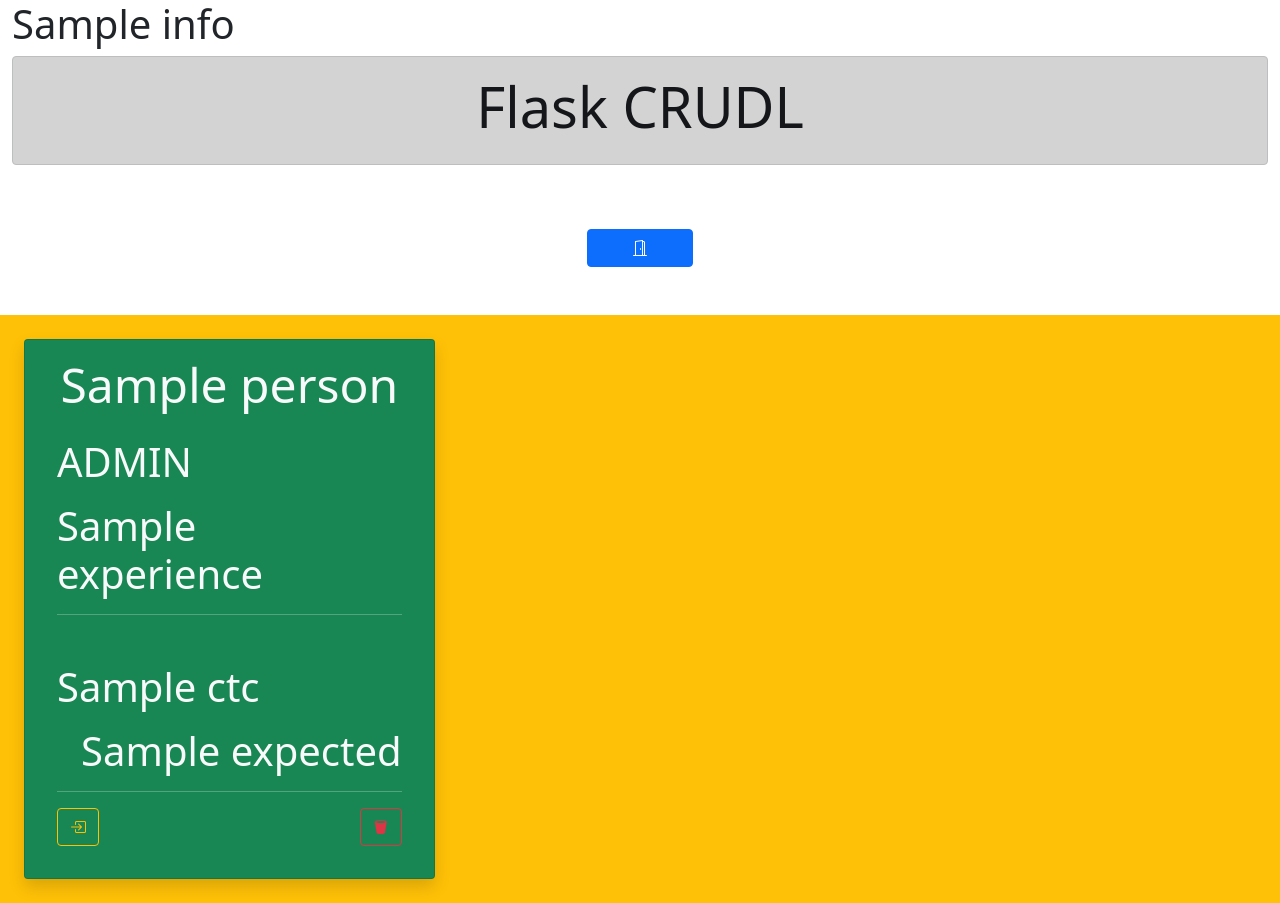
After one commit to razzaksr/BhuvanaFlask, a Flask app: template backendbase/templates/listing.html in a window 1280 px wide. The commit adds this page. Run offline with Flask 2, Linux system fonts and the light colour scheme; the template is opened without the code that fills it: most values are stand-ins (such as "Sample title", 1, 10 or a date in 2020); some libraries are stand-ins or nearby versions.

Commit message:
flask create list over

```diff
--- /dev/null
+++ b/backendbase/templates/listing.html
@@ -0,0 +1,29 @@
+{%extends 'parent.html'%}
+    {%block users%}
+        <a class="btn btn-primary col-1 float-start m-5" href="/new">
+            <i class="bi bi-door-open"></i>
+        </a>
+        <div class="d-flex flex-row flex-nowrap overflow-auto p-4 bg-warning">
+            {%for x in every%}
+                <div class="col-lg-4 col-md-6 col-sm-12 card bg-success text-light p-3 me-3 shadow">
+                    <h1 class="card-title display-5 text-center">{{x.person}}</h1>
+                    <div class="card-body">
+                        <p class="display-6 card-text text-uppercase float-start">{{x.role}}</p>
+                        <p class="display-6 card-text float-end">{{x.experience}}</p>
+                        <hr color="white" width="100%"/>
+                    </div>
+                    <div class="card-body">
+                        <p class="display-6 card-text float-start">{{x.ctc}}</p>
+                        <p class="display-6 card-text float-end">{{x.expected}}</p>
+                        <hr color="white" width="100%"/>
+                        <a class="btn btn-outline-warning float-start" href="#">
+                            <i class="bi bi-box-arrow-in-right"></i>
+                        </a>
+                        <a class="btn btn-outline-danger float-end" href="#">
+                            <i class="bi bi-trash2-fill"></i>
+                        </a>
+                    </div>
+                </div>
+            {%endfor%}
+        </div>
+    {%endblock users%}
--- /dev/null
+++ b/backendbase/templates/parent.html
@@ -0,0 +1,26 @@
+<!DOCTYPE html>
+<html lang="en">
+<head>
+    <meta charset="UTF-8">
+    <meta http-equiv="X-UA-Compatible" content="IE=edge">
+    <meta name="viewport" content="width=device-width, initial-scale=1.0">
+    <title>Flask CRUDL</title>
+    <link rel="stylesheet" href="https://cdn.jsdelivr.net/npm/bootstrap-icons@1.8.1/font/bootstrap-icons.css">
+    <link href="https://cdn.jsdelivr.net/npm/bootstrap@5.1.3/dist/css/bootstrap.min.css" rel="stylesheet" integrity="sha384-1BmE4kWBq78iYhFldvKuhfTAU6auU8tT94WrHftjDbrCEXSU1oBoqyl2QvZ6jIW3" crossorigin="anonymous">
+    <script src="https://cdn.jsdelivr.net/npm/bootstrap@5.1.3/dist/js/bootstrap.bundle.min.js" integrity="sha384-ka7Sk0Gln4gmtz2MlQnikT1wXgYsOg+OMhuP+IlRH9sENBO0LRn5q+8nbTov4+1p" crossorigin="anonymous"></script>
+    <script src="https://cdn.jsdelivr.net/npm/@popperjs/core@2.10.2/dist/umd/popper.min.js" integrity="sha384-7+zCNj/IqJ95wo16oMtfsKbZ9ccEh31eOz1HGyDuCQ6wgnyJNSYdrPa03rtR1zdB" crossorigin="anonymous"></script>
+    <script src="https://cdn.jsdelivr.net/npm/bootstrap@5.1.3/dist/js/bootstrap.min.js" integrity="sha384-QJHtvGhmr9XOIpI6YVutG+2QOK9T+ZnN4kzFN1RtK3zEFEIsxhlmWl5/YESvpZ13" crossorigin="anonymous"></script>
+</head>
+<body>
+    <div class="container-fluid">
+        <h1>{{info}}</h1>
+        <div class="alert alert-dark">
+            <h1 class="display-4 text-center">Flask CRUDL</h1>
+        </div>
+        <div class="row justify-content-center">
+            {%block users%}
+            {%endblock users%}
+        </div>
+    </div>
+</body>
+</html>
```
Also changed, not shown: backendbase/app.py (+12 -3 lines), backendbase/templates/newone.html (+3 -21 lines).
